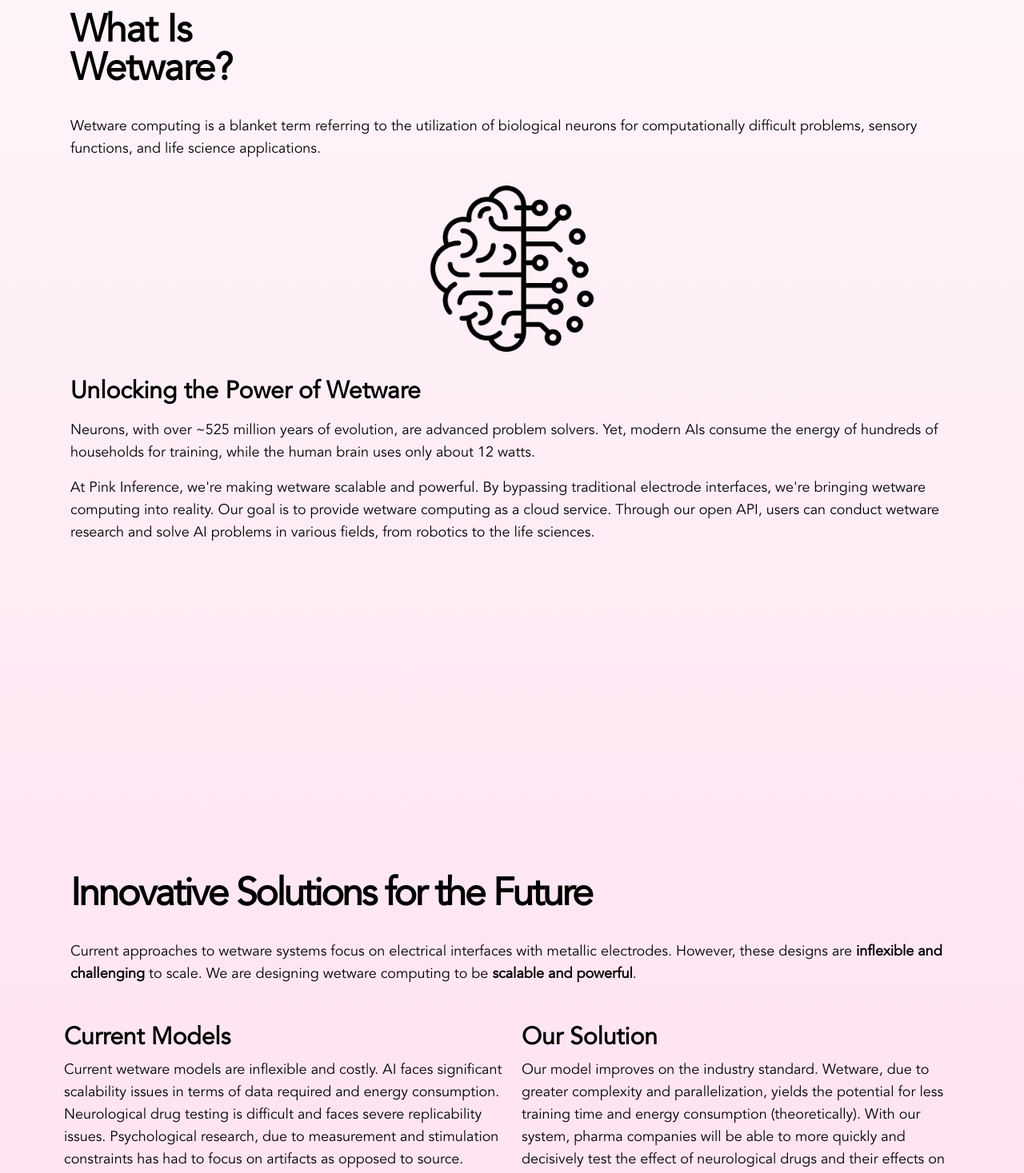
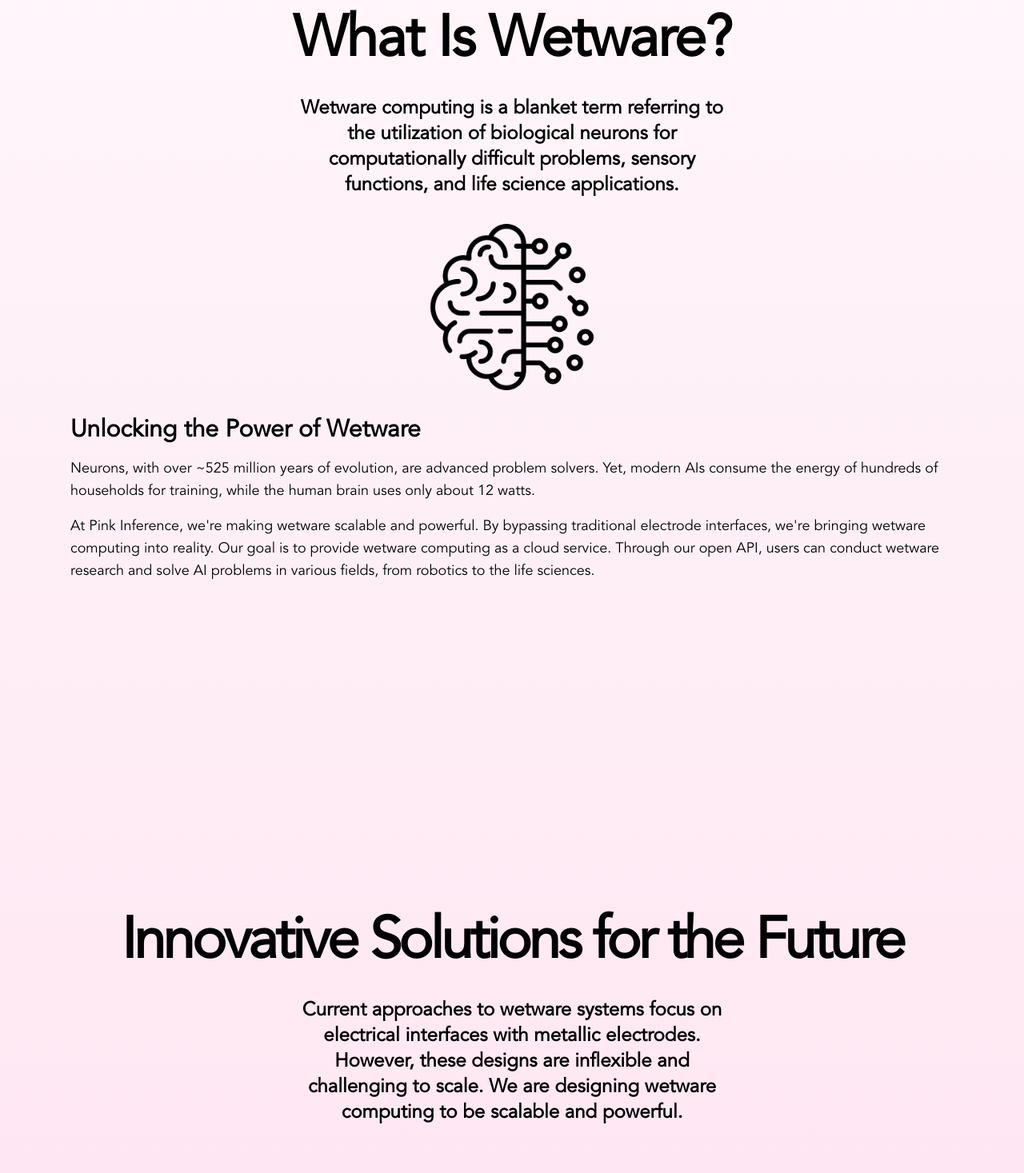
Before and after one commit to jonahwei19/pink-inference-website, a Next.js app: page / in a window 1280 px wide. Shown: the part 1000-2467 px from the top of the page at 80% size. Built offline with nearby package versions, Linux system fonts and the light colour scheme.

Commit message:
centered section titles and descriptions. Also centered some parts of sections.

```diff
--- a/app/page.tsx
+++ b/app/page.tsx
@@ -85,6 +85,7 @@ export default function Home() {
               className='text-5xl md:text-6xl text-center font-normal'
             >
               <span className='font-extrabold'> Scalable &amp; Powerful</span>{" "}
+              <br />
               Wetware Computing
             </motion.h3>
             <motion.div
@@ -124,12 +125,12 @@ export default function Home() {
             // transition={{ duration: 0.3, ease: "easeOut" }}
             className='px-2 sm:px-4 py-10 w-full text-lg flex flex-col gap-8'
           >
-            <div className='flex flex-col px-6 gap-8'>
-              <h2 className='text-5xl font-bold tracking-tight'>
-                What <span className=''>Is</span> <br />{" "}
+            <div className='flex flex-col px-6 gap-8 items-center text-center'>
+              <h2 className='text-5xl md:text-7xl font-bold tracking-tight'>
+                What <span className=''>Is</span>{" "}
                 <span className=''>Wetware?</span>
               </h2>
-              <p>
+              <p className='md:w-2/3 lg:w-1/2 font-semibold text-xl md:text-2xl'>
                 Wetware computing is a blanket term referring to the utilization
                 of biological neurons for computationally difficult problems,
                 sensory functions, and life science applications.
@@ -176,13 +177,13 @@ export default function Home() {
             // initial={{ x: -100 }}
             // animate={innovativeSolutionsInView ? { x: 0 } : {}}
             // transition={{ duration: 0.3, ease: "easeOut" }}
-            className='px-2 sm:px-4 py-10 w-full text-lg flex flex-col gap-8'
+            className='px-2 sm:px-4 py-10 w-full text-lg flex flex-col gap-24'
           >
-            <div className='flex flex-col px-6 gap-8'>
-              <h2 className='text-5xl font-bold tracking-tighter'>
+            <div className='flex flex-col px-6 gap-8 items-center text-center'>
+              <h2 className='text-5xl md:text-7xl font-bold tracking-tighter'>
                 Innovative Solutions for the Future
               </h2>
-              <p>
+              <p className='md:w-2/3 lg:w-1/2 font-semibold text-xl md:text-2xl'>
                 Current approaches to wetware systems focus on electrical
                 interfaces with metallic electrodes. However, these designs are{" "}
                 <strong>inflexible and challenging</strong> to scale. We are
@@ -190,7 +191,7 @@ export default function Home() {
                 <strong>scalable and powerful</strong>.
               </p>
             </div>
-            <div className='flex flex-col lg:flex-row justify-center items-start gap-6 rounded-3xl bord border-sold p-4'>
+            <div className='flex flex-col lg:flex-ro justify-center items-center gap-16 rounded-3xl bord border-sold p-4'>
               <div className='flex flex-col gap-2 lg:w-1/2'>
                 <h1 className='text-3xl font-extrabold'>Current Models</h1>
                 {/* <ul>
@@ -266,18 +267,18 @@ export default function Home() {
             // transition={{ duration: 0.3, ease: "easeOut" }}
             className='px-2 sm:px-4 py-10 w-full text-lg flex flex-col gap-8'
           >
-            <div className='flex flex-col px-6 gap-8'>
-              <h2 className='text-5xl font-bold tracking-tighter'>
+            <div className='flex flex-col px-6 gap-8 items-center text-center'>
+              <h2 className='text-5xl md:text-7xl font-bold tracking-tighter'>
                 Powerful Features
                 <p className='mb-4 ml-8'>Exciting Discoveries</p>
               </h2>
-              <p>
+              <p className='md:w-2/3 lg:w-1/2 font-semibold text-xl md:text-2xl'>
                 We&apos;ve been able to sidestep these flaws by developing a
                 system that skips the electrode interface altogether. We are
                 making wetware a computational reality.
               </p>
             </div>
-            <ul className='text-xl list-disc px-6'>
+            <ul className='text-xl list-disc px-6 mx-auto p-4'>
               <li>Versatile</li>
               <li>Scalable</li>
               <li>
```
